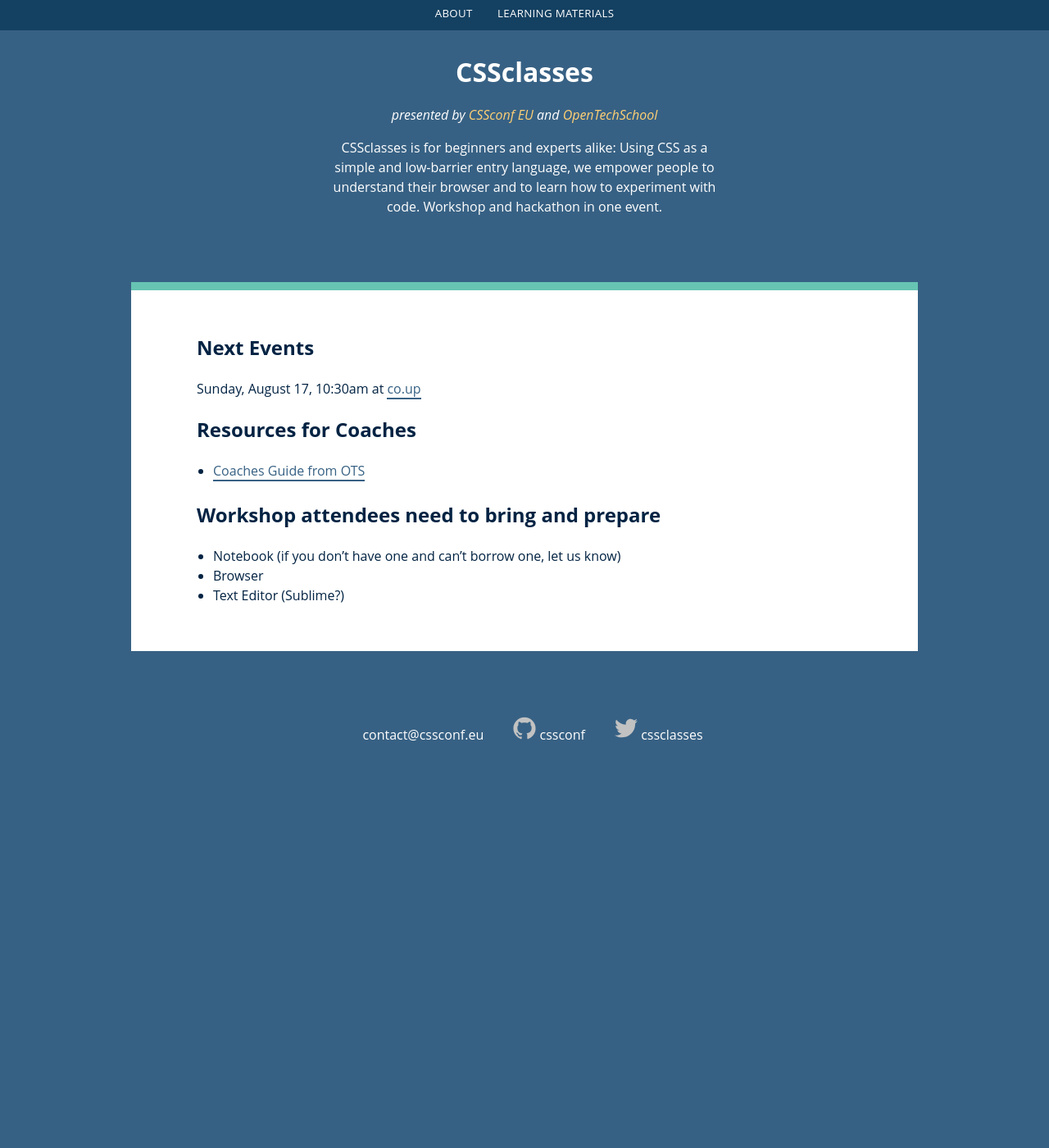
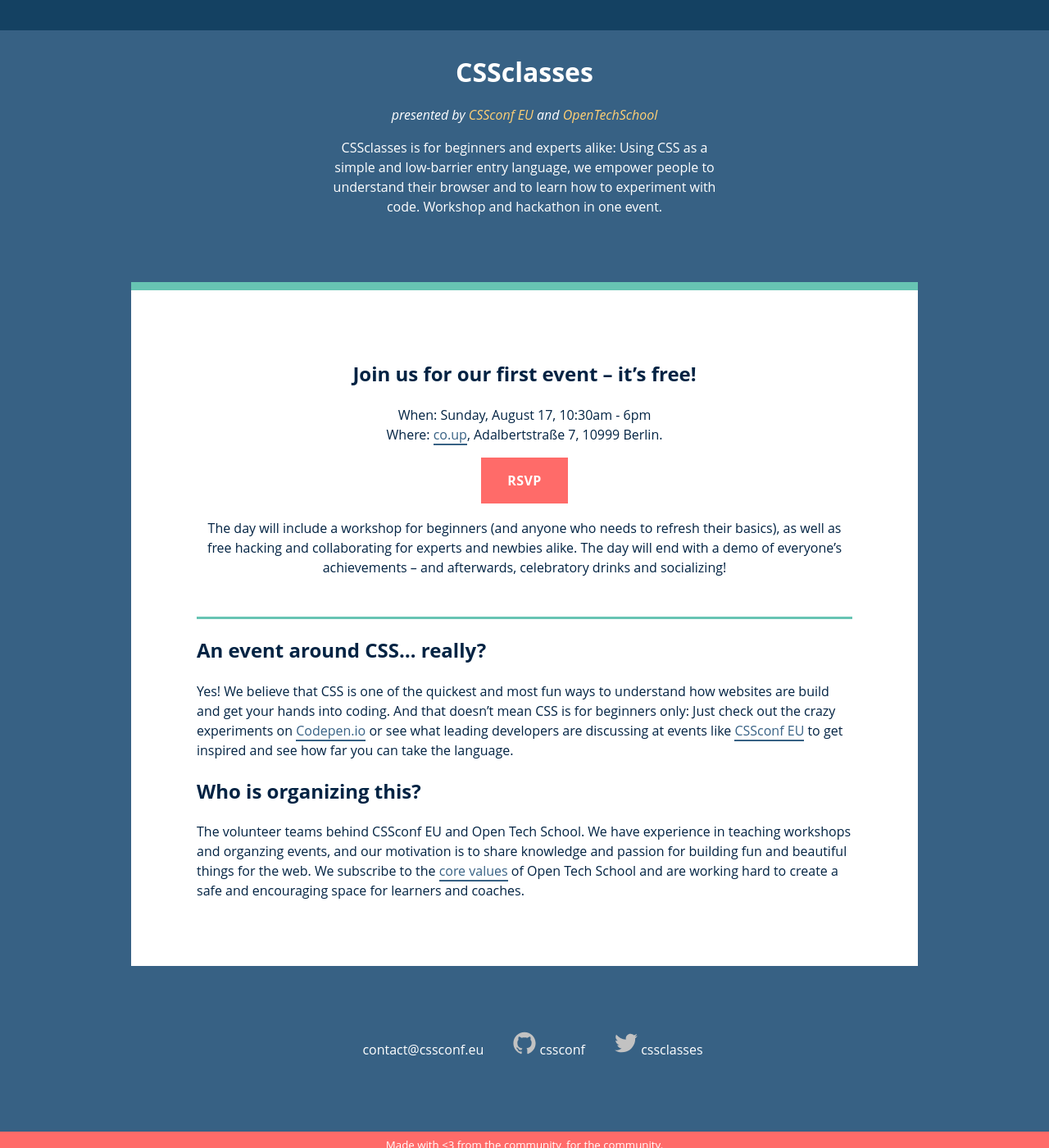
Before and after one commit to cssconf/CSSclasses--old, a Jekyll site: the page built from index.html, in a window 1280 px wide and 1400 px high. Shown: the whole window at 82% size. Built offline with Jekyll 4.4.1, drawn with Linux system fonts in a browser that asks for light colours.

Commit message:
Almost launch-ready landing page

```diff
--- a/_includes/footer.html
+++ b/_includes/footer.html
@@ -50,3 +50,8 @@
 
 
 </footer>
+
+<div class="end-note">
+  Made with <3 from the community, for the community.
+
+</div>
--- a/_includes/header.html
+++ b/_includes/header.html
@@ -1,9 +1,9 @@
 <nav class="site-nav">
-  {% for page in site.pages %}
+  <!-- {% for page in site.pages %}
     {% if page.title %}
       <a class="page-link" href="{{ page.url | prepend: site.baseurl }}">{{ page.title }}</a>
     {% endif %}
-  {% endfor %}
+  {% endfor %} -->
 </nav>
 
 <header class="site-header">
--- a/css/screen.css
+++ b/css/screen.css
@@ -892,23 +892,35 @@
   font-style: italic;
 }
 
-/* line 53, ../_sass/_typography.scss */
+/* line 52, ../_sass/_typography.scss */
+.t-center {
+  text-align: center;
+}
+
+/* line 56, ../_sass/_typography.scss */
+.lead-p {
+  text-align: center;
+  padding-bottom: 2em;
+  border-bottom: 3px solid #67c4b3;
+}
+
+/* line 62, ../_sass/_typography.scss */
 ul {
   padding-left: 20px;
 }
 
-/* line 56, ../_sass/_typography.scss */
+/* line 65, ../_sass/_typography.scss */
 .mark {
   background-color: red;
 }
 
-/* line 60, ../_sass/_typography.scss */
+/* line 69, ../_sass/_typography.scss */
 .site-title {
   font-weight: bold;
   font-size: 2em;
 }
 
-/* line 65, ../_sass/_typography.scss */
+/* line 74, ../_sass/_typography.scss */
 .site-byline {
   font-style: italic;
 }
@@ -956,29 +968,49 @@
 }
 
 /* line 49, ../_sass/screen.scss */
+.button {
+  display: inline-block;
+  padding: 1em 2em;
+  text-transform: uppercase;
+  letter-spacing: .025em;
+  font-weight: bold;
+  color: white;
+  background-color: #ff6b69;
+}
+
+/* line 58, ../_sass/screen.scss */
 .site-header, .site-footer, .main-content {
   max-width: 36em;
   margin: 2em auto;
 }
 
-/* line 53, ../_sass/screen.scss */
+/* line 62, ../_sass/screen.scss */
 .site-header, .site-footer {
   color: #FFF;
   text-align: center;
   padding: 1em;
 }
 
-/* line 60, ../_sass/screen.scss */
+/* line 69, ../_sass/screen.scss */
 .footer-list li {
   display: inline-block;
   list-style: none;
 }
-/* line 63, ../_sass/screen.scss */
+/* line 72, ../_sass/screen.scss */
 .footer-list li a {
   padding: .5em 1em;
 }
 
-/* line 69, ../_sass/screen.scss */
+/* line 78, ../_sass/screen.scss */
+.end-note {
+  background-color: #ff6b69;
+  color: white;
+  font-size: .83em;
+  text-align: center;
+  padding: .5em;
+}
+
+/* line 86, ../_sass/screen.scss */
 .main-content {
   max-width: 60em;
   padding: 1em;
@@ -986,7 +1018,7 @@
   border-top: 10px solid #67c4b3;
 }
 
-/* line 76, ../_sass/screen.scss */
+/* line 93, ../_sass/screen.scss */
 .site-nav {
   position: fixed;
   top: 0;
@@ -999,39 +1031,39 @@
   text-transform: uppercase;
   letter-spacing: .025em;
 }
-/* line 86, ../_sass/screen.scss */
+/* line 103, ../_sass/screen.scss */
 .site-nav a {
   display: inline-block;
   padding: .5em 1em;
   border: 0;
 }
 
-/* line 95, ../_sass/screen.scss */
+/* line 112, ../_sass/screen.scss */
 .icon svg {
   width: 28px;
 }
 
-/* line 102, ../_sass/screen.scss */
+/* line 119, ../_sass/screen.scss */
 code {
   background-color: #f0f0f0;
 }
 
-/* line 106, ../_sass/screen.scss */
+/* line 123, ../_sass/screen.scss */
 .highlight {
   padding: 5px;
   background-color: #f0f0f0;
 }
-/* line 109, ../_sass/screen.scss */
+/* line 126, ../_sass/screen.scss */
 .highlight pre {
   margin: 0;
 }
 
-/* line 114, ../_sass/screen.scss */
+/* line 131, ../_sass/screen.scss */
 .sidebyside {
   display: block;
   position: relative;
 }
-/* line 117, ../_sass/screen.scss */
+/* line 134, ../_sass/screen.scss */
 .sidebyside:before {
   content: ' ';
   position: absolute;
@@ -1042,7 +1074,7 @@
   display: block;
   z-index: 0;
 }
-/* line 127, ../_sass/screen.scss */
+/* line 144, ../_sass/screen.scss */
 .sidebyside .description {
   width: 50%;
   display: inline-block;
@@ -1055,7 +1087,7 @@
   -webkit-user-select: none;
   user-select: none;
 }
-/* line 139, ../_sass/screen.scss */
+/* line 156, ../_sass/screen.scss */
 .sidebyside .highlight {
   width: 49%;
   display: inline-block;
@@ -1065,39 +1097,39 @@
   z-index: 1;
   position: relative;
 }
-/* line 148, ../_sass/screen.scss */
+/* line 165, ../_sass/screen.scss */
 .sidebyside .highlight pre {
   margin: 0;
 }
 
 @media screen and (min-width: 25em) {
-  /* line 154, ../_sass/screen.scss */
+  /* line 171, ../_sass/screen.scss */
   body {
     font-size: 16px;
   }
 
-  /* line 157, ../_sass/screen.scss */
+  /* line 174, ../_sass/screen.scss */
   .site-header, .site-footer {
     padding: 2em 2em;
   }
 
-  /* line 160, ../_sass/screen.scss */
+  /* line 177, ../_sass/screen.scss */
   .main-content {
-    padding: 2em 2em;
+    padding: 3em 2em;
   }
 }
 @media screen and (min-width: 42.5em) {
-  /* line 165, ../_sass/screen.scss */
+  /* line 182, ../_sass/screen.scss */
   .site-header, .site-footer {
     padding: 2em 3em;
   }
 
-  /* line 168, ../_sass/screen.scss */
+  /* line 185, ../_sass/screen.scss */
   .main-content {
-    padding: 2em 5em;
+    padding: 4em 5em;
   }
 }
-/* line 173, ../_sass/screen.scss */
+/* line 190, ../_sass/screen.scss */
 .list-wo-bullets {
   padding: 0;
   list-style: none;
--- a/index.html
+++ b/index.html
@@ -2,30 +2,46 @@
 layout: default
 ---
 
-<h2>Next Events</h2>
-<article>
-  <p>Sunday, August 17, 10:30am at <a href="http://co-up.de/">co.up</a></p>
-</article>
+<h2 class="t-center">Join us for our first event – it’s free!</h2>
+<div class="lead-p">
 
-<h2>
-  Resources for Coaches
-</h2>
+    <p>When: Sunday, August 17, 10:30am - 6pm
+    <br>
+    Where: <a href="http://co-up.de/">co.up</a>, Adalbertstraße 7, 10999 Berlin.
+    <br>
+  </p>
+  <p>
+    <a href="meetup.com" class="button">
+      RSVP
+    </a>
+  </p>
+  <p>
+    The day will include a workshop for beginners (and anyone who needs to refresh their basics), as well as free hacking and collaborating for experts and newbies alike. The day will end with a demo of everyone’s achievements – and afterwards, celebratory drinks and socializing!
+  </p>
 
-<ul>
-    <li>
-      <a href="http://opentechschool.github.io/slides/presentations/coaching/">Coaches Guide from OTS</a>
-    </li>
-</ul>
+</div>
 
-<h2>Workshop attendees need to bring and prepare</h2>
-<ul>
-  <li>
-    Notebook (if you don’t have one and can’t borrow one, let us know)
-  </li>
-  <li>
-    Browser
-  </li>
-  <li>
-    Text Editor (Sublime?)
-  </li>
-</ul>
+
+<!--<h2>What is CSSclasses</h2>
+<p>
+  text
+</p>
+
+
+<h2>Who can attend?</h2>
+<p>
+  Anyone!
+</p> -->
+
+
+<h2>An event around CSS… really?</h2>
+<p>
+  Yes! We believe that CSS is one of the quickest and most fun ways to understand how websites are build and get your hands into coding. And that doesn’t mean CSS is for beginners only: Just check out the crazy experiments on <a href="http://codepen.io/">Codepen.io</a> or see what leading developers are discussing at events like <a href=:https://www.youtube.com/playlist?list=PL37ZVnwpeshGi0vwS7HNUvsj8_vcNzQZk>CSSconf EU</a> to get inspired and see how far you can take the language.
+</p>
+
+
+
+<h2>Who is organizing this?</h2>
+<p>
+  The volunteer teams behind CSSconf EU and Open Tech School. We have experience in teaching workshops and organzing events, and our motivation is to share knowledge and passion for building fun and beautiful things for the web. We subscribe to the <a href="http://www.opentechschool.org/about.html#core_values">core values</a> of Open Tech School and are working hard to create a safe and encouraging space for learners and coaches.
+</p>
```
Also changed, not shown: _sass/_typography.scss (+9 -0 lines), _sass/screen.scss (+19 -2 lines), favicon.ico (added).
